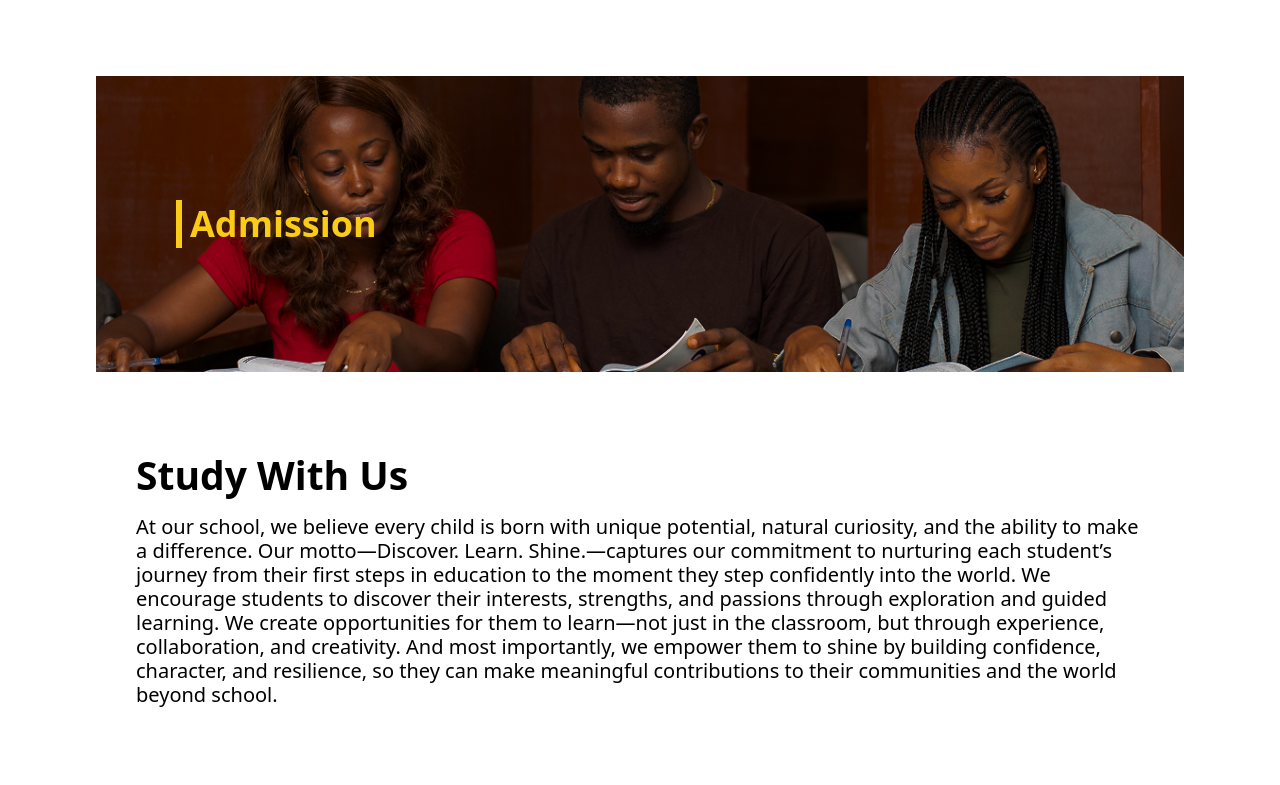
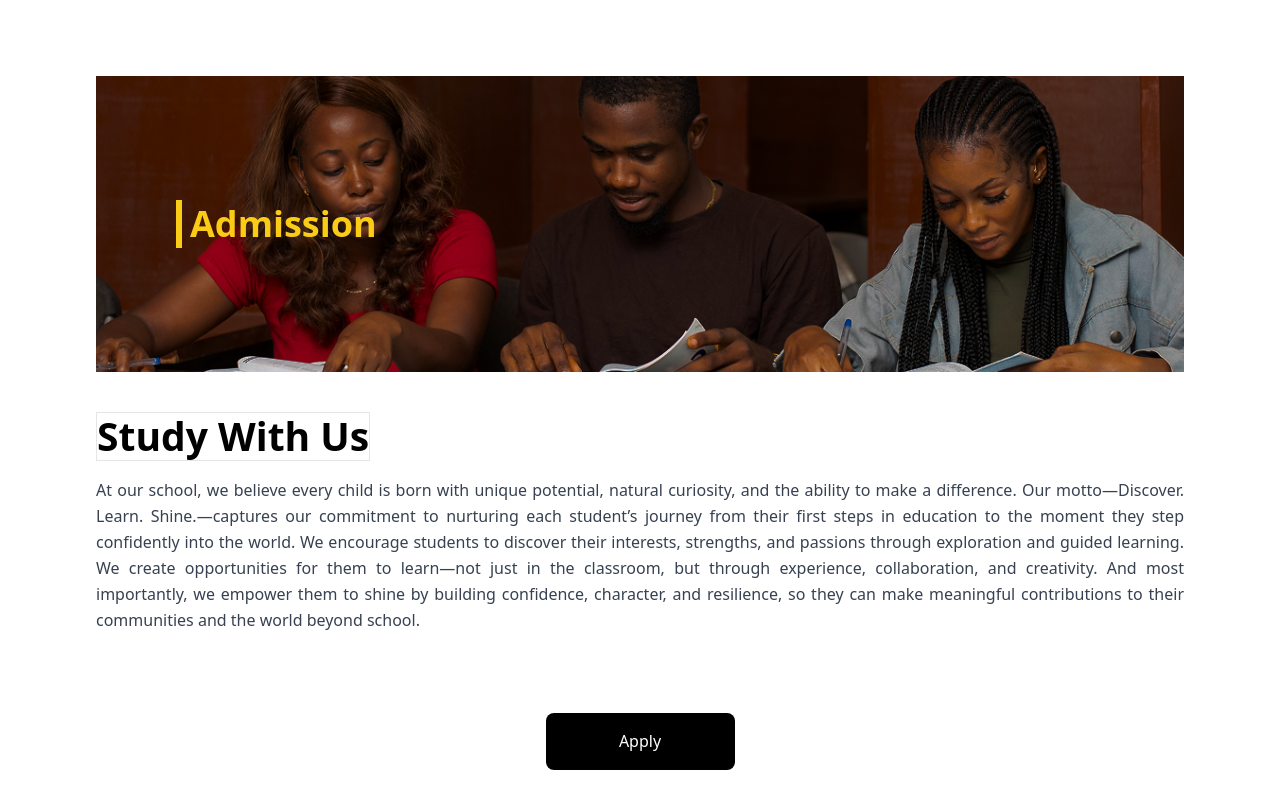
Before and after one commit to Ezekiel-Faith/Smart-School, a React (Vite) app: page /admission in a window 1280 px wide. Shown: the top 785 px of the page. Built offline with nearby package versions, Linux system fonts and the light colour scheme.

Commit message:
text changed

```diff
--- a/src/components/study.jsx
+++ b/src/components/study.jsx
@@ -4,17 +4,17 @@ import AnimateOnScroll from './AnimateOnScroll';
 
 export default function Study() {
   return (
-    <section className='mb-10 md:w-auto md:m-10'>
+    // <section className='mb-10 md:w-auto md:m-10'>
     <AnimateOnScroll
       inViewClasses='opacity-100 translate-y-10'
       animationClasses='opacity-0 translate-y-30'
       transition='transition-all duration-700 ease-out'
     >
       <div className='font-project flex flex-col items-start'>
-          <h1 className='text-[39px] normal-case font-[700] leading-[46.8px] text-black mb-4'>
+        <h1 className='text-[39px] normal-case font-[700] leading-[46.8px] text-black mb-4 border'>
           {StudentProperties.heading}
         </h1>
-          <p className='font-project text-[20px] normal-case font-[400] leading-[24px] text-black'>
+        <p className='about-hero-content-paragraph text-[var(--color-gray-700)]'>
           {StudentProperties.description}
         </p>
         <button className='apply-btn flex w-[189px] h-[57px] py-[12px] px-[24px] justify-center items-center gap-[14.938px] bg-black text-white self-center rounded-[8px] mx-10 cursor-pointer hover:bg-linear-to-tr hover:from-purple-800 hover:to-black transition duration-500 ease-in-out my-20'>
@@ -22,6 +22,6 @@ export default function Study() {
         </button>
       </div>
     </AnimateOnScroll>
-    </section>
+    // </section>
   );
 }
--- a/src/index.css
+++ b/src/index.css
@@ -188,7 +188,7 @@
     @apply text-2xl md:text-4xl lg:text-5xl font-bold mb-0 md:mb-2;
   }
 
-  .about-head-title-paragraph {
-    @apply text-lg md:text-xl font-semibold;
+  .about-hero-content-paragraph {
+    @apply md:leading-relaxed md:text-justify;
   }
 }
```
Lines whose indentation alone changed are shown as unchanged.
